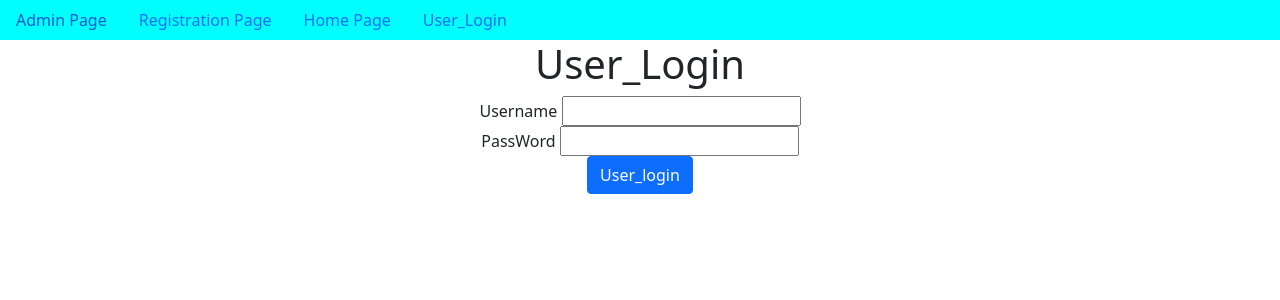
After one commit to KBCHANDANA506/User_Registrations, a Django app: page /user_login/ in a window 1280 px wide. The commit adds this page. Shown: the top 300 px of the page. Run offline with Django 4.2, Linux system fonts and the light colour scheme.

Commit message:
first commit

```diff
--- a/Register/urls.py
+++ b/Register/urls.py
@@ -24,6 +24,8 @@ urlpatterns = [
     path('admin/', admin.site.urls),
     path('registration/',registration,name='registration'),
     path('home/',home,name='home'),
+    path('user_login/',user_login,name='user_login'),
+    path('user_logout/',user_logout,name='user_logout'),
 
 
 
--- a/app/views.py
+++ b/app/views.py
@@ -1,12 +1,20 @@
 from django.shortcuts import render
-from django.http import HttpResponse
+from django.http import HttpResponse,HttpResponseRedirect
 from django.core.mail import send_mail
 # Create your views here.
 from app.forms import *
 from app.models import *
+from django.contrib.auth import authenticate,login,logout
+from django.urls import reverse
+from django.contrib.auth.decorators import login_required
 
 
 def home(request):
+    if request.session.get('username'):
+        username=request.session.get('username')
+        d={'username':username}
+        return render(request,'home.html',d)
+
     return render(request,'home.html')
 
 def registration(request):
@@ -40,3 +48,22 @@ def registration(request):
 
 
     return render(request,'registration.html',d)
+
+def user_login(request):
+    if request.method=='POST':
+        username=request.POST['username']
+        password=request.POST['password']
+
+        AUO=authenticate(username=username,password=password)
+        if AUO and AUO.is_active:
+            login(request,AUO)
+            request.session['username']=username
+            return HttpResponseRedirect(reverse('home'))
+        else:
+            return HttpResponse('invalid Username')
+    return render(request,'user_login.html')
+
+@login_required
+def user_logout(request):
+    logout(request)
+    return HttpResponseRedirect(reverse('home'))
--- a/templates/dummy.html
+++ b/templates/dummy.html
@@ -14,9 +14,20 @@
 </head>
   <body>
     <center>
+        <nav class="nav" style="background-color:aqua;">
         <a href="{% url 'admin:index' %}" class="nav-link">Admin Page</a>
         <a href="{% url 'registration' %}" class="nav-link">Registration Page</a>
         <a href="{% url 'home' %}" class="nav-link">Home Page</a>
+        {% if user.is_authenticated %}
+        <a href="{% url 'user_logout'%}"class=nav-link>Log_Out</a>
+        {% else %}
+        <a href="{% url 'user_login' %}"class="nav-link">User_Login</a>
+        {% endif%}
+
+        </nav>
+
+
+
     </center>
 
 
--- /dev/null
+++ b/templates/user_login.html
@@ -0,0 +1,29 @@
+{% extends 'dummy.html' %}
+{% block title %}
+   <title><h1>User_Login</h1></title>
+{% endblock %}
+{% block body_block %}
+    <center>
+      <h1>User_Login</h1>
+
+      <form method="POST">
+        {% csrf_token %}
+        <label for="username">Username</label>
+        <input type="text" name="username" id="username"><br>
+
+        <label for="password">PassWord</label>
+
+        <input type="text" name="password" id="password"><br>
+
+        <input type="submit" value="User_login" class="btn btn-primary">
+
+
+      </form>
+
+
+    </center>
+
+
+
+
+{% endblock %}
```
Also changed, not shown: db.sqlite3.
